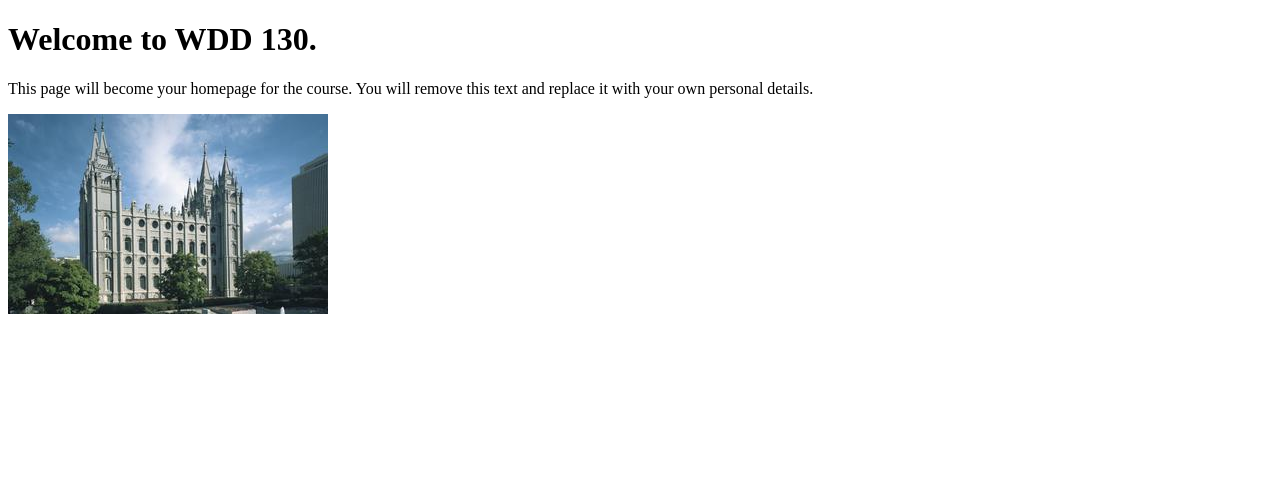
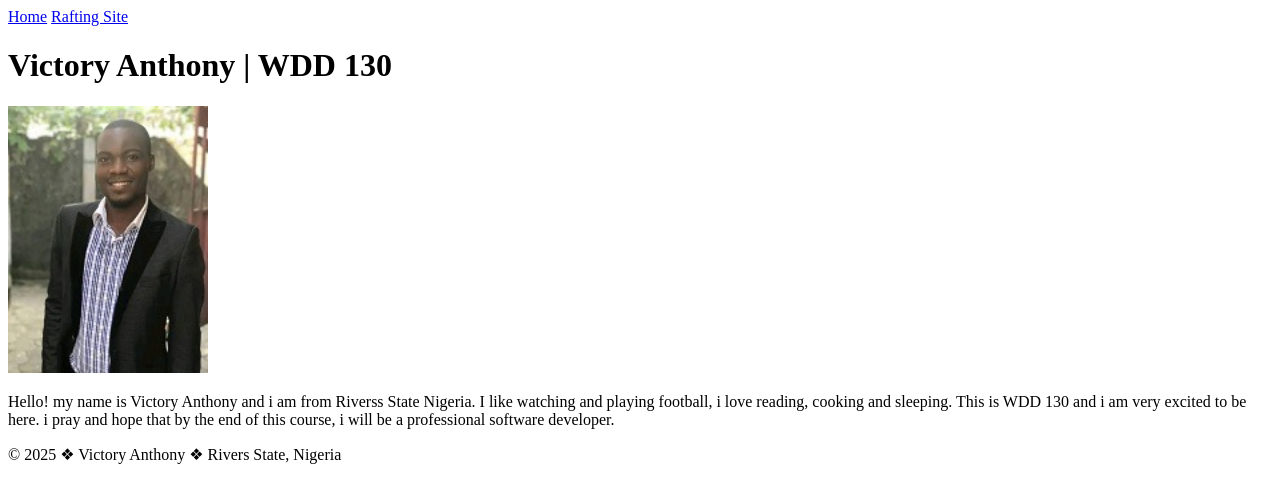
Before and after one commit to Benson-designs/wdd130-1, a plain HTML site: page index.html in a window 1280 px wide. Drawn offline with Linux system fonts and the light colour scheme.

Commit message:
add index.html

```diff
--- a/index.html
+++ b/index.html
@@ -1,14 +1,30 @@
 <!DOCTYPE html>
 <html lang="en">
+
 <head>
     <meta charset="UTF-8">
     <meta name="viewport" content="width=device-width, initial-scale=1.0">
-    <title>WDD 130 | Personal Homepage</title>
+    <title>Victory Anthony | WDD 130</title>
 </head>
+
 <body>
-    <h1>Welcome to WDD 130.</h1>
-    <p>This page will become your homepage for the course. You will remove this text and replace it with your own personal details.</p>
+    <header>
+        <nav>
+            <a href="#">Home</a>
+            <a href="wwr/">Rafting Site</a>
+        </nav>
+    </header>
+    <main>
+        <h1>Victory Anthony | WDD 130</h1>
+        <img src="images/mine (1).jpg" alt="Victory Anthony" width="200">
+        <p>Hello! my name is Victory Anthony and i am from Riverss State Nigeria. I like watching and playing football,
+            i love reading, cooking and sleeping. This is WDD 130 and i am very excited to be here. i pray and hope that
+            by the end of this course, i will be a professional software developer.</p>
+    </main>
+    <footer>
+        <p>&copy 2025 &#10070 Victory Anthony &#10070 Rivers State, Nigeria</p>
+    </footer>
 
-    <img src="images/salt-lake-temple.jpg" alt="The Salt Lake Temple.">
 </body>
+
 </html>
```
Also changed, not shown: images/mine (1).jpg (added).
